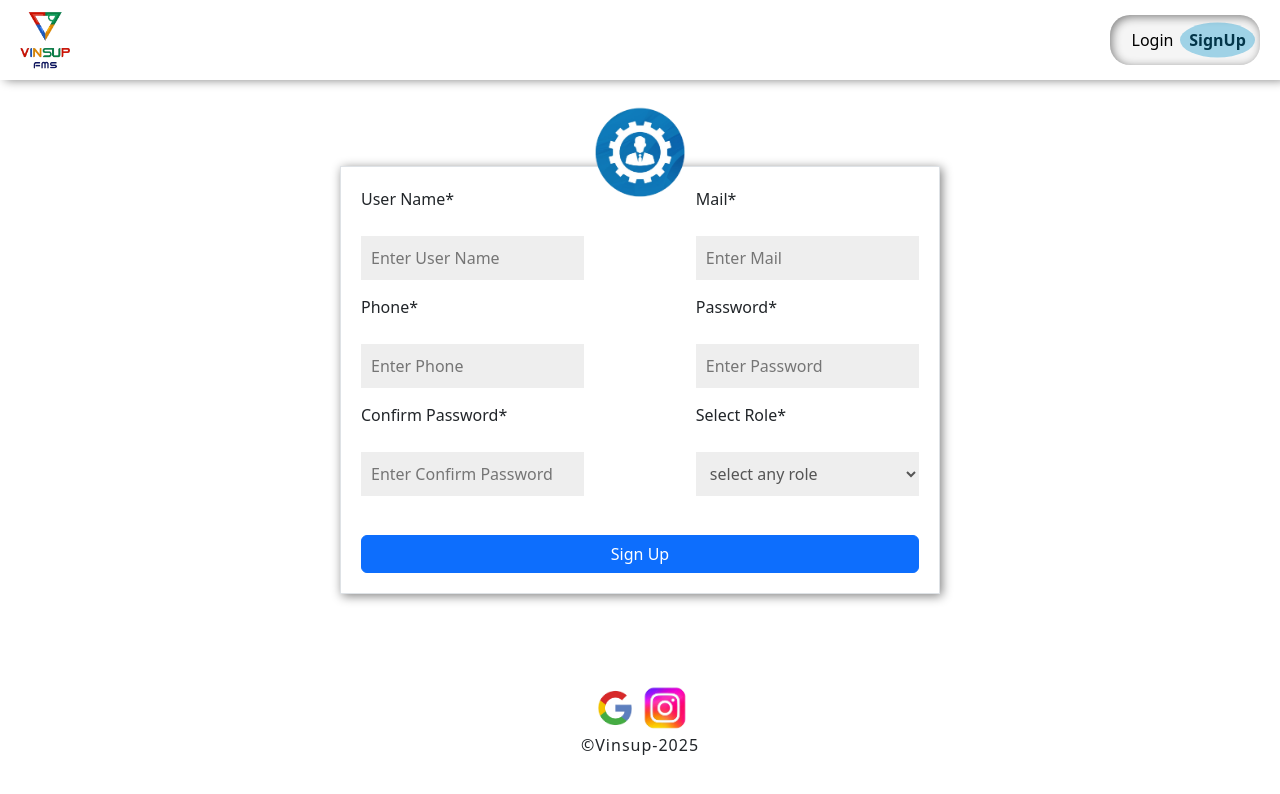
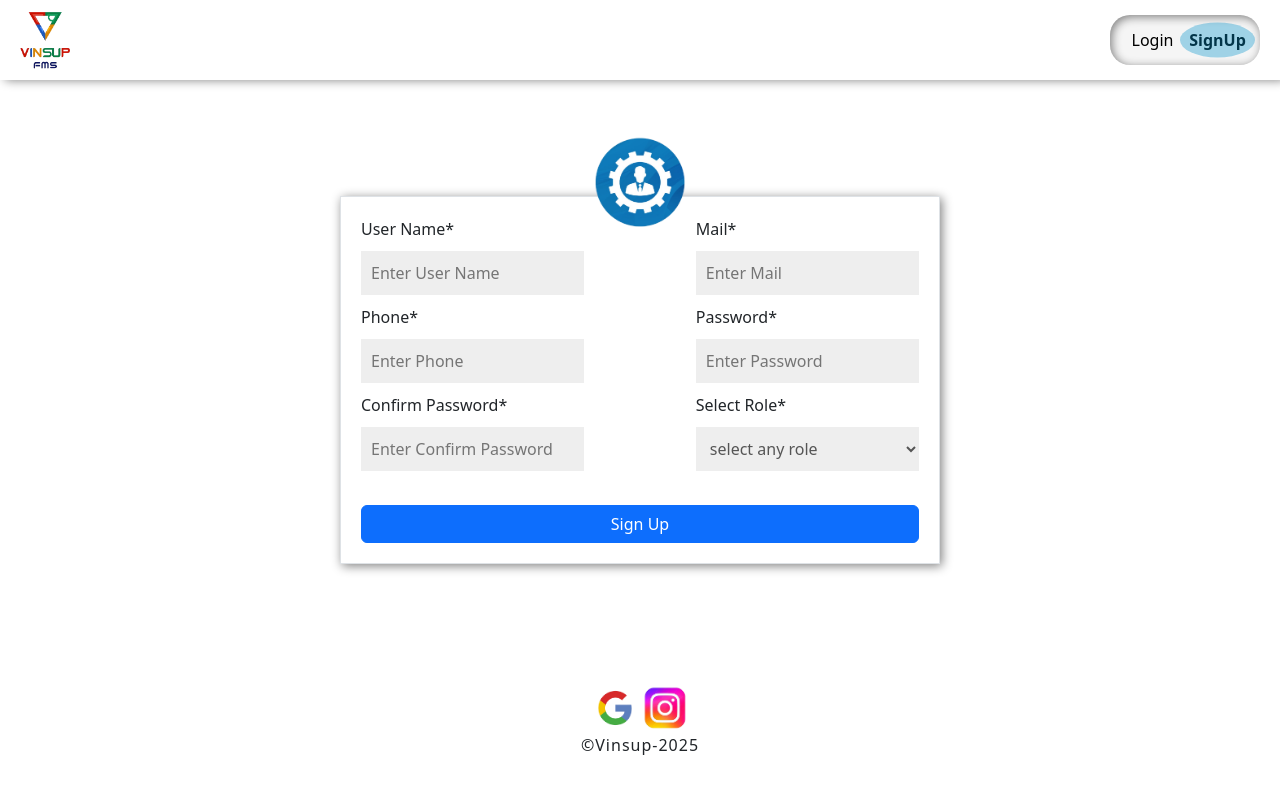
Before and after one commit to Abdul-Malik-spl/fms-new, a React (Vite) app: page / in a window 1280 px wide. Shown: the top 794 px of the page. Built offline with nearby package versions, Linux system fonts and the light colour scheme.

Commit message:
signform  row gap change

```diff
--- a/src/Components/LoginSignup/LoginSignup.css
+++ b/src/Components/LoginSignup/LoginSignup.css
@@ -145,7 +145,7 @@
     padding: 20px;
     width: 600px;
     display: flex;
-     row-gap: 15px;
+     row-gap: 10px;
      flex-wrap:wrap ;
      box-shadow: 2px 2px 10px gray;
      animation:showSignupForm 1s linear;
@@ -156,7 +156,7 @@
 .signFormRowCon{
      display: flex;
     flex-direction: column;
-    row-gap: 25px;
+    row-gap: 10px;
     position: relative;
     width: 40%;
 }
--- a/src/Components/LoginSignup/Signup.jsx
+++ b/src/Components/LoginSignup/Signup.jsx
@@ -100,7 +100,6 @@ export const Signup = () => {
               function inpValueGet(e){
                 setUserData({...userData,[e.target.name]:e.target.value,errors:{...userData.errors,[e.target.name]:false}})
 
-
               }
 
 
```
